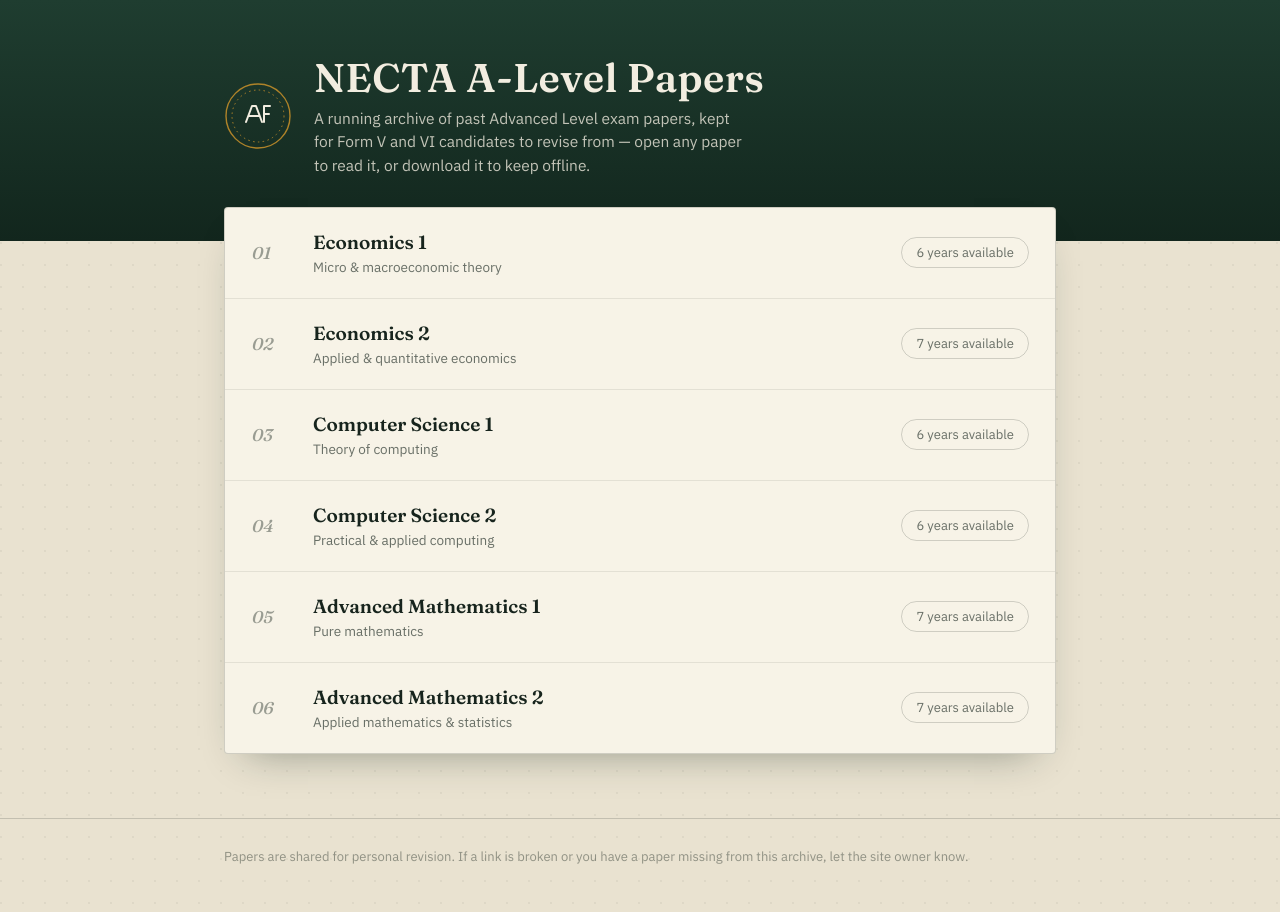
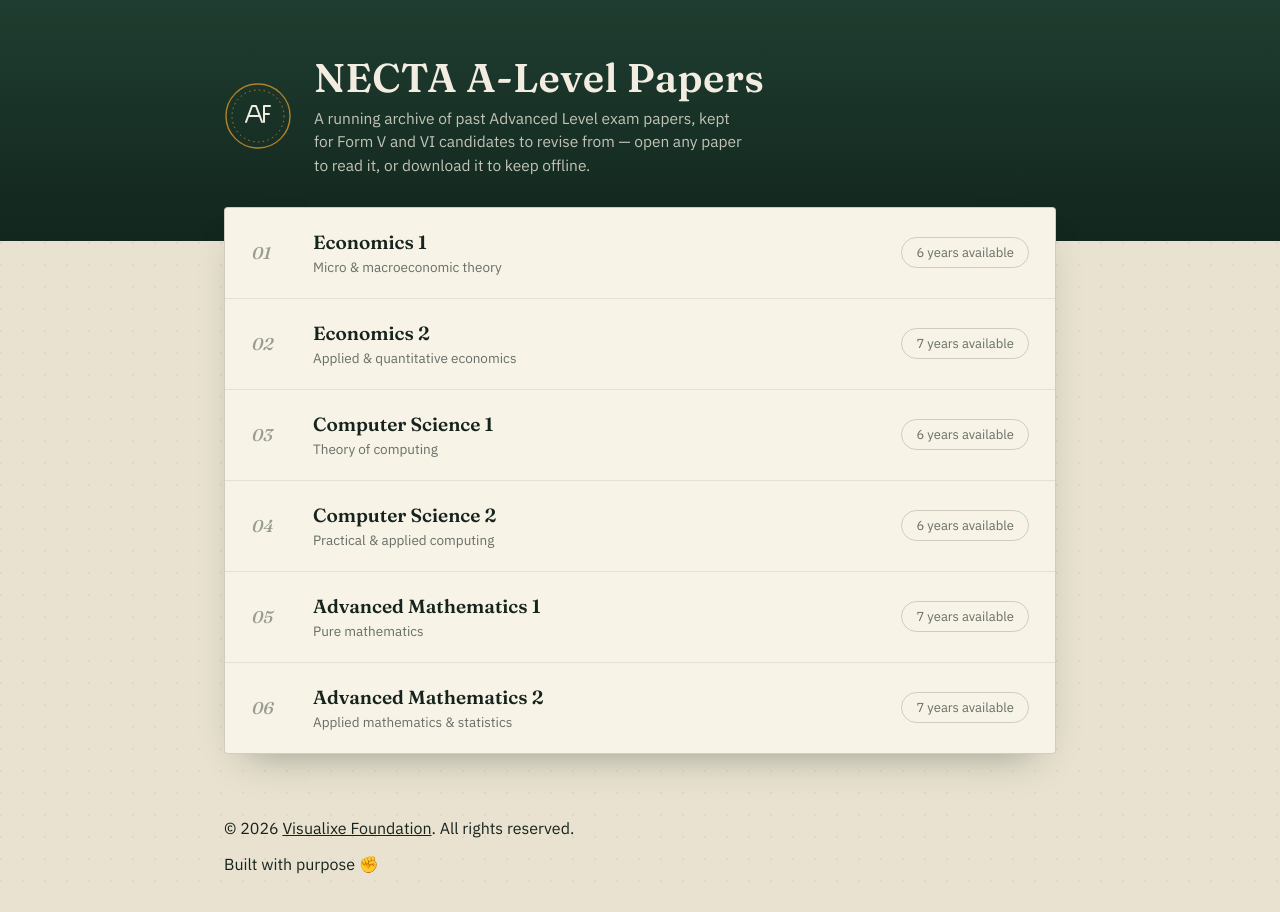
Before and after one commit to visualixefoundation/necta-exams, a Next.js app: page / in a window 1280 px wide. Shown: the top 912 px of the page. After the commit the page ends 890 px from the top, so only its background shows below. Built offline with nearby package versions, Linux system fonts and the light colour scheme.

Commit message:
Add Visualixe Foundation footer site-wide

```diff
--- a/app/layout.js
+++ b/app/layout.js
@@ -25,7 +25,25 @@
 export default function RootLayout({ children }) {
   return (
     <html lang="en" className={`${display.variable} ${body.variable}`}>
-      <body>{children}</body>
+      <body>
+        {children}
+        <footer className="site-footer">
+          <div className="wrap">
+            <p className="site-footer-copy">
+              © 2026{" "}
+              <a
+                href="https://visualixe-foundation.vercel.app"
+                target="_blank"
+                rel="noopener noreferrer"
+              >
+                Visualixe Foundation
+              </a>
+              . All rights reserved.
+            </p>
+            <p className="site-footer-tagline">Built with purpose ✊</p>
+          </div>
+        </footer>
+      </body>
     </html>
   );
 }
--- a/app/page.js
+++ b/app/page.js
@@ -43,16 +43,6 @@
           </div>
         </section>
       </main>
-
-      <footer className="footer">
-        <div className="wrap">
-          <p>
-            Papers are shared for personal revision. If a link is broken or
-            you have a paper missing from this archive, let the site owner
-            know.
-          </p>
-        </div>
-      </footer>
     </>
   );
 }
```
Also changed, not shown: app/[subject]/page.js (+0 -10 lines).
